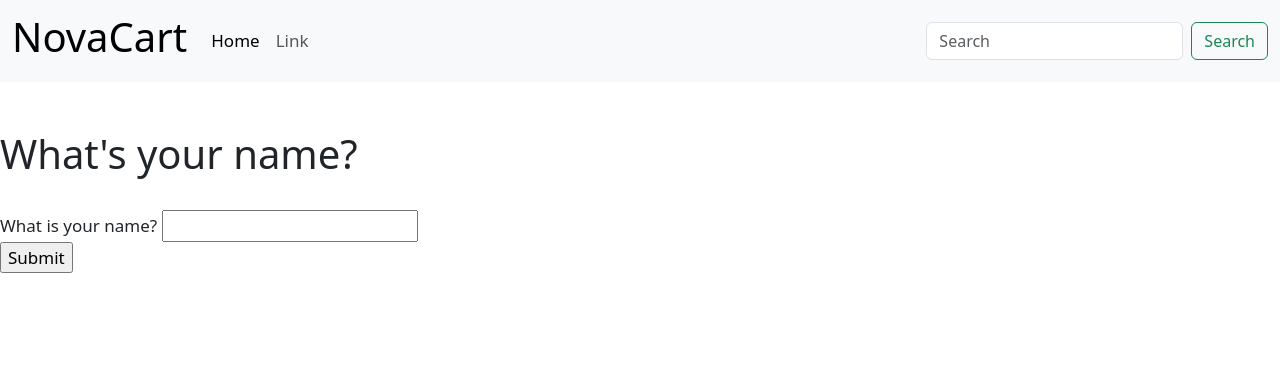
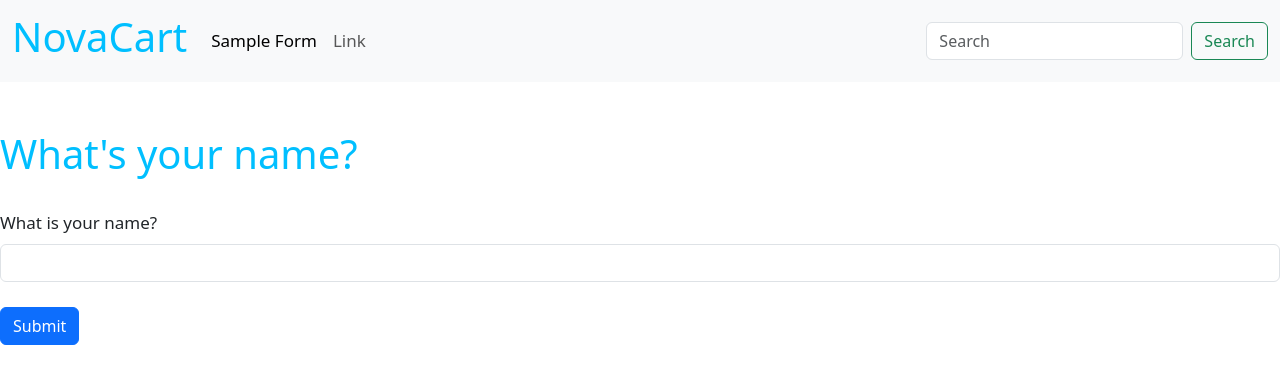
Before and after one commit to JackSparrow9875/Flask, a Flask app: page /form in a window 1280 px wide. Shown: the top 384 px of the page. Run offline with Flask 3, Linux system fonts and the light colour scheme.

Commit message:
new files added

```diff
--- a/app.py
+++ b/app.py
@@ -1,10 +1,28 @@
-from flask import Flask, render_template
+from flask import Flask, render_template, flash
 from flask_wtf import FlaskForm
 from wtforms import StringField, SubmitField
 from wtforms.validators import DataRequired
+from flask_sqlalchemy import SQLAlchemy
+from datetime import datetime
 
 app = Flask(__name__)
+
+#adding database
+app.config['SQLALCHEMY_DATABASE_URI'] = 'sqlite:///users.db'
+#secret key
 app.config['SECRET_KEY'] = "secret_key@123"
+
+#initializing the database
+db = SQLAlchemy(app)
+
+class Uses(db.Model):
+    id = db.Column(db.Integer, primary_key=True)
+    name = db.Column(db.String(200), nullable=False)
+    email = db.Column(db.String(200), nullable=False, unique=True)
+    date_added = db.Column(db.DateTime, default=datetime.utcnow)
+
+    def __repr__(self):
+        return '<Name %r>' % self.name
 
 class NamerForm(FlaskForm):
     name = StringField("What is your name?", validators=[DataRequired()])
@@ -26,6 +44,7 @@ def exform():
     if form.validate_on_submit():
         name = form.name.data
         form.name.data = ''
+        flash('Form Submitted Successfully!')
 
     return render_template('name.html', name=name, form=form)
 
--- /dev/null
+++ b/static/css/style.css
@@ -0,0 +1,13 @@
+body * {
+    font-size: 17px;
+}
+
+body h1 {
+    font-size: 2.5rem;
+    color: deepskyblue;
+}
+body h2 { font-size: 2.25rem; }
+body h3 { font-size: 2rem; }
+body h4 { font-size: 1.75rem; }
+body h5 { font-size: 1.5rem; }
+body h6 { font-size: 1.25rem; }
--- a/templates/base.html
+++ b/templates/base.html
@@ -2,24 +2,13 @@
 <html lang="en">
     <head>
         <meta charset="UTF-8">
+        <link rel="stylesheet" href="/static/css/style.css">
         <link href="https://cdn.jsdelivr.net/npm/bootstrap@5.3.2/dist/css/bootstrap.min.css" rel="stylesheet" integrity="sha384-T3c6CoIi6uLrA9TneNEoa7RxnatzjcDSCmG1MXxSR1GAsXEV/Dwwykc2MPK8M2HN" crossorigin="anonymous">
         <script src="https://cdn.jsdelivr.net/npm/bootstrap@5.3.2/dist/js/bootstrap.bundle.min.js" integrity="sha384-C6RzsynM9kWDrMNeT87bh95OGNyZPhcTNXj1NW7RuBCsyN/o0jlpcV8Qyq46cDfL" crossorigin="anonymous"></script>
         <title>
             {% block title %}
             {% endblock %}
         </title>
-        <style>
-            body * {
-                font-size: 17px;
-            }
-
-            body h1 { font-size: 2.5rem; }
-            body h2 { font-size: 2.25rem; }
-            body h3 { font-size: 2rem; }
-            body h4 { font-size: 1.75rem; }
-            body h5 { font-size: 1.5rem; }
-            body h6 { font-size: 1.25rem; }
-        </style>
     </head>
     <body>
         <nav class="navbar navbar-expand-lg bg-body-tertiary">
@@ -31,7 +20,7 @@
                 <div class="collapse navbar-collapse" id="navbarTogglerDemo02">
                     <ul class="navbar-nav me-auto mb-2 mb-lg-0">
                     <li class="nav-item">
-                        <a class="nav-link active" aria-current="page" href="#">Home</a>
+                        <a class="nav-link active" aria-current="page" href="{{ url_for('exform') }}">Sample Form</a>
                     </li>
                     <li class="nav-item">
                         <a class="nav-link" href="#">Link</a>
--- a/templates/name.html
+++ b/templates/name.html
@@ -3,6 +3,13 @@
 {% block title %} Form Page {% endblock %}
 
 {% block content %}
+    {% for message in get_flashed_messages() %}
+    <div class="alert alert-success alert-dismissible fade show" role="alert">
+        Hey {{ name }} - {{ message }}
+        <button type="button" class="btn-close" data-bs-dismiss="alert" aria-label="Close"></button>
+    </div>
+    {% endfor %}
+
     {% if name %}
         <h1>Hello {{ name }}!!</h1>
     {% else %}
@@ -11,10 +18,10 @@
         <form method="POST">
             {{ form.hidden_tag() }}
 
-            {{ form.name.label }}
-            {{ form.name() }}
+            {{ form.name.label(class="form-label") }}
+            {{ form.name(class="form-control") }}
             <br/>
-            {{ form.submit() }}
+            {{ form.submit(class="btn btn-primary") }}
         </form>
     {% endif %}
 {% endblock %}
```
Also changed, not shown: 1 other file.
